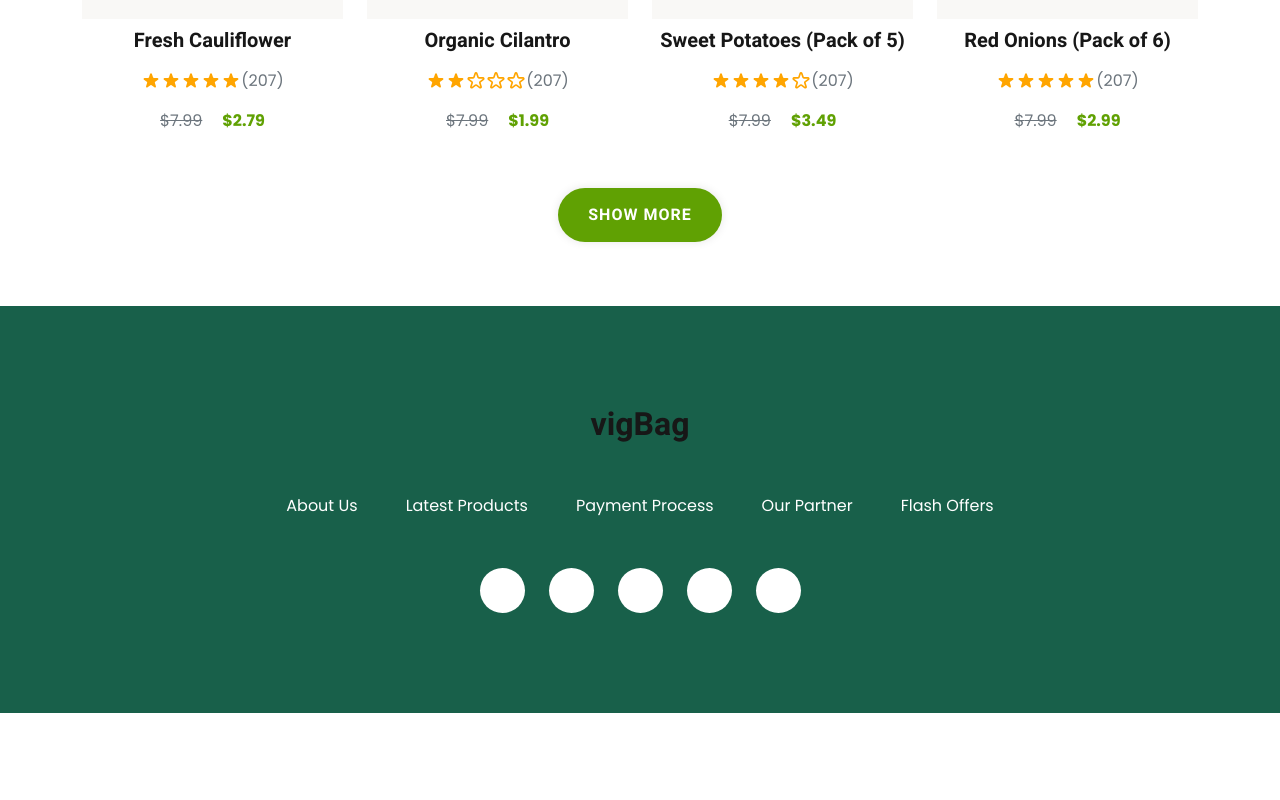
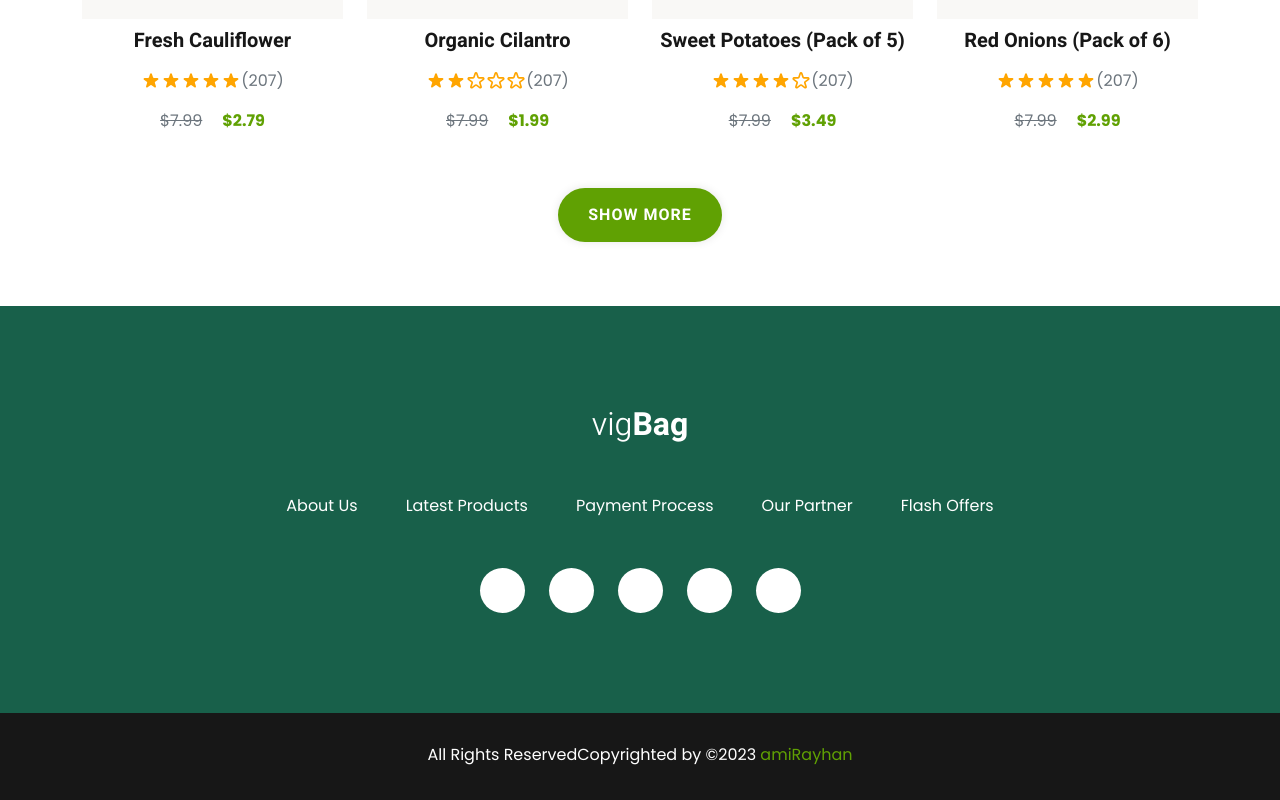
Before and after one commit to amirayhan/vegbag-ecommerce-react-template, a React (Vite) app: page / in a window 1280 px wide. Shown: the part 2895-3695 px from the top of the page. Before the commit the page ends 3608 px from the top, so only its background shows below. Built offline with nearby package versions, Linux system fonts and the light colour scheme; some icons are missing.

Commit message:
home page ready

```diff
--- a/src/components/Footer/Footer.css
+++ b/src/components/Footer/Footer.css
@@ -38,3 +38,16 @@
     background: var(--color2);
     color: #fff;
 }
+.footer_bottom {
+    background: var(--color3);
+    padding-top: 30px;
+    padding-bottom: 17px;
+    text-align: center;
+}
+.footer_bottom p a {
+    color: var(--color2);
+    transition: all linear 0.3s;
+}
+.footer_bottom p a:hover {
+    color: #fff;
+}
--- a/src/components/Footer/Footer.jsx
+++ b/src/components/Footer/Footer.jsx
@@ -5,6 +5,7 @@ import { FaFacebookF, FaTwitter, FaLinkedinIn, FaInstagram, FaGooglePlusG } from
 
 const Footer = () => {
     return (
+        <>
             <div className="footer">
                 <div className="container">
                     <div className="footer_content">
@@ -60,6 +61,12 @@ const Footer = () => {
                     </div>
                 </div>
             </div>
+            <div className="footer_bottom">
+                <p className="text-white">
+                    All Rights ReservedCopyrighted by ©2023 <a href="https://github.com/amirayhan">amiRayhan</a>
+                </p>
+            </div>
+        </>
     );
 };
 
--- a/src/components/JustForYou/JustForYou.jsx
+++ b/src/components/JustForYou/JustForYou.jsx
@@ -19,8 +19,8 @@ const JustForYou = () => {
                 <h2>Just for You</h2>
                 <div className="row">
                     {products.slice(0, showAll ? products.length : 12).map((product) => (
-                        <div className="col-lg-3 col-md-4 col-sm-4 col-6">
-                            <ProductItem key={product.id} product={product}></ProductItem>
+                        <div key={product.id} className="col-lg-3 col-md-4 col-sm-4 col-6">
+                            <ProductItem product={product}></ProductItem>
                         </div>
                     ))}
                 </div>
--- a/src/index.css
+++ b/src/index.css
@@ -67,6 +67,14 @@ ul {
 img {
     max-width: 100%;
 }
+.logo h2 {
+    color: #fff;
+    padding: 0;
+    margin: 0;
+}
+.logo h2 span {
+    font-weight: 300;
+}
 .button1 {
     font-family: Heebo, sans-serif;
     font-weight: 700;
```
Lines whose indentation alone changed are shown as unchanged.
